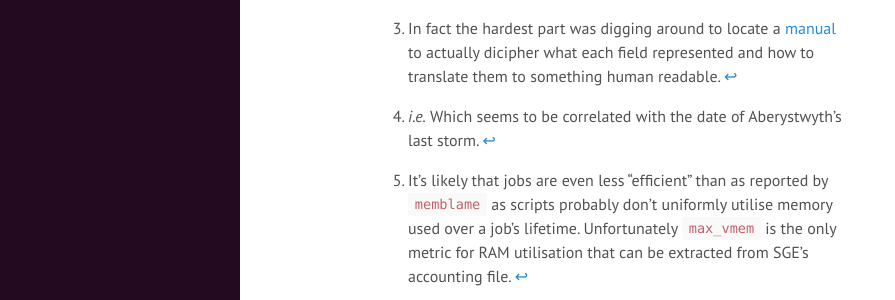
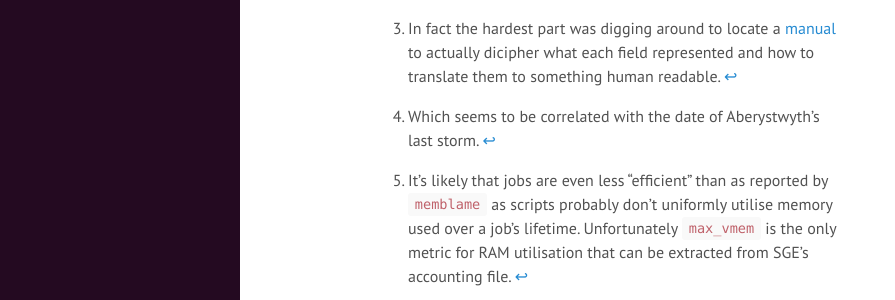
Before and after one commit to SamStudio8/samstudio8.github.io.off, a Jekyll site: the page built from _posts/2015-04-26-memblame.md, in a window 1280 px wide and 900 px high, scrolled down 2376 px. Shown: the part 154-454 px from the top of the window, without its empty margins (0-895 px from the left). Built offline with Jekyll 4.4.1, drawn with Linux system fonts in a browser that asks for light colours; Markdown is read by kramdown in place of the engine named in the settings.

```diff
--- a/_posts/2015-04-26-memblame.md
+++ b/_posts/2015-04-26-memblame.md
@@ -92,7 +92,7 @@ of two hours running a poorly parameterised `sort`[^7].
     [manual](http://manpages.ubuntu.com/manpages/natty/man5/sge_accounting.5.html) to
     actually dicipher what each field represented and how to translate them to something human readable.
 
-[^4]: *i.e.* Which seems to be correlated with the date of Aberystwyth's last storm.
+[^4]: Which seems to be correlated with the date of Aberystwyth's last storm.
 
 [^5]: It's likely that jobs are even less "efficient" than as reported by `memblame` as
     scripts probably don't uniformly utilise memory used over a job's lifetime.
```
